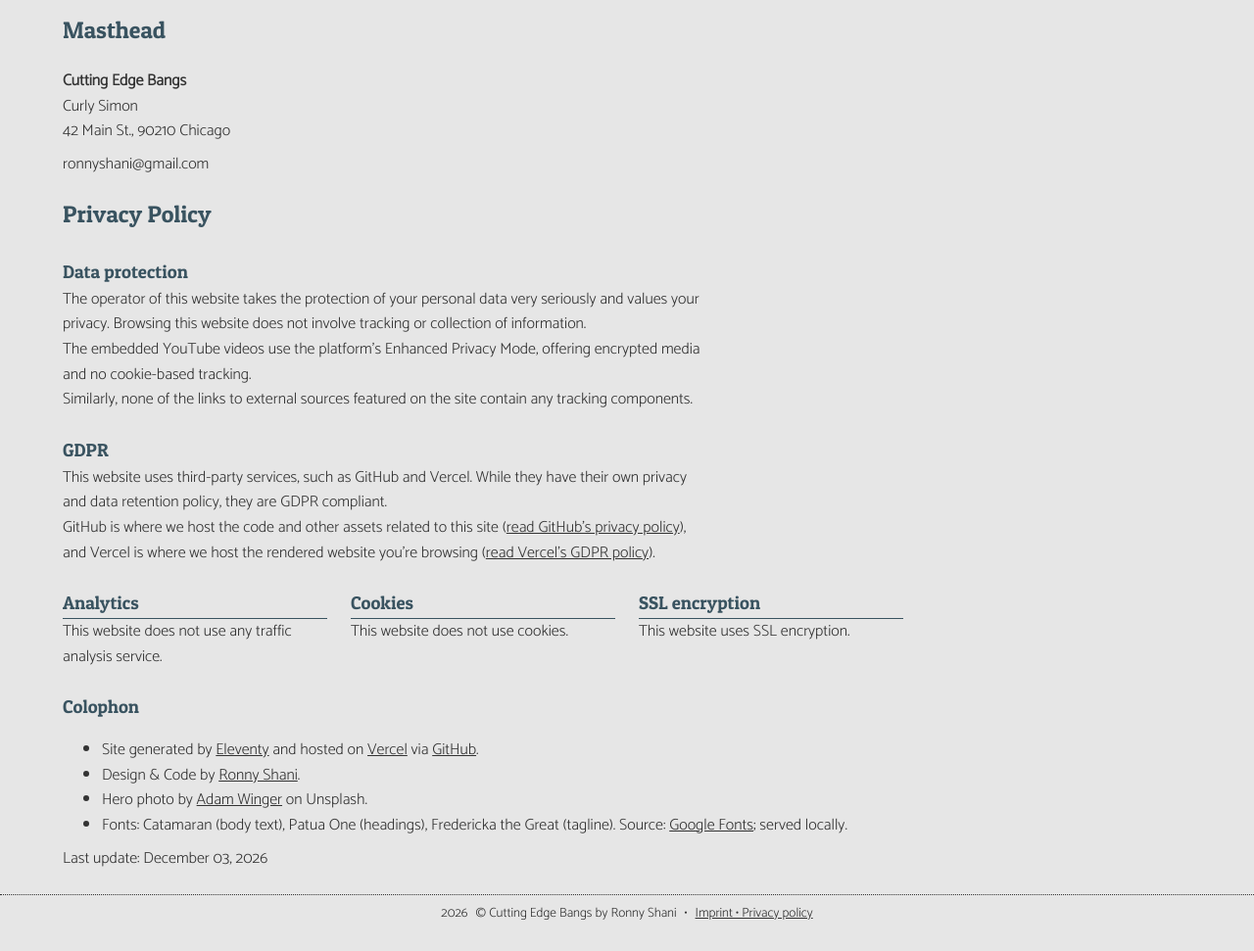
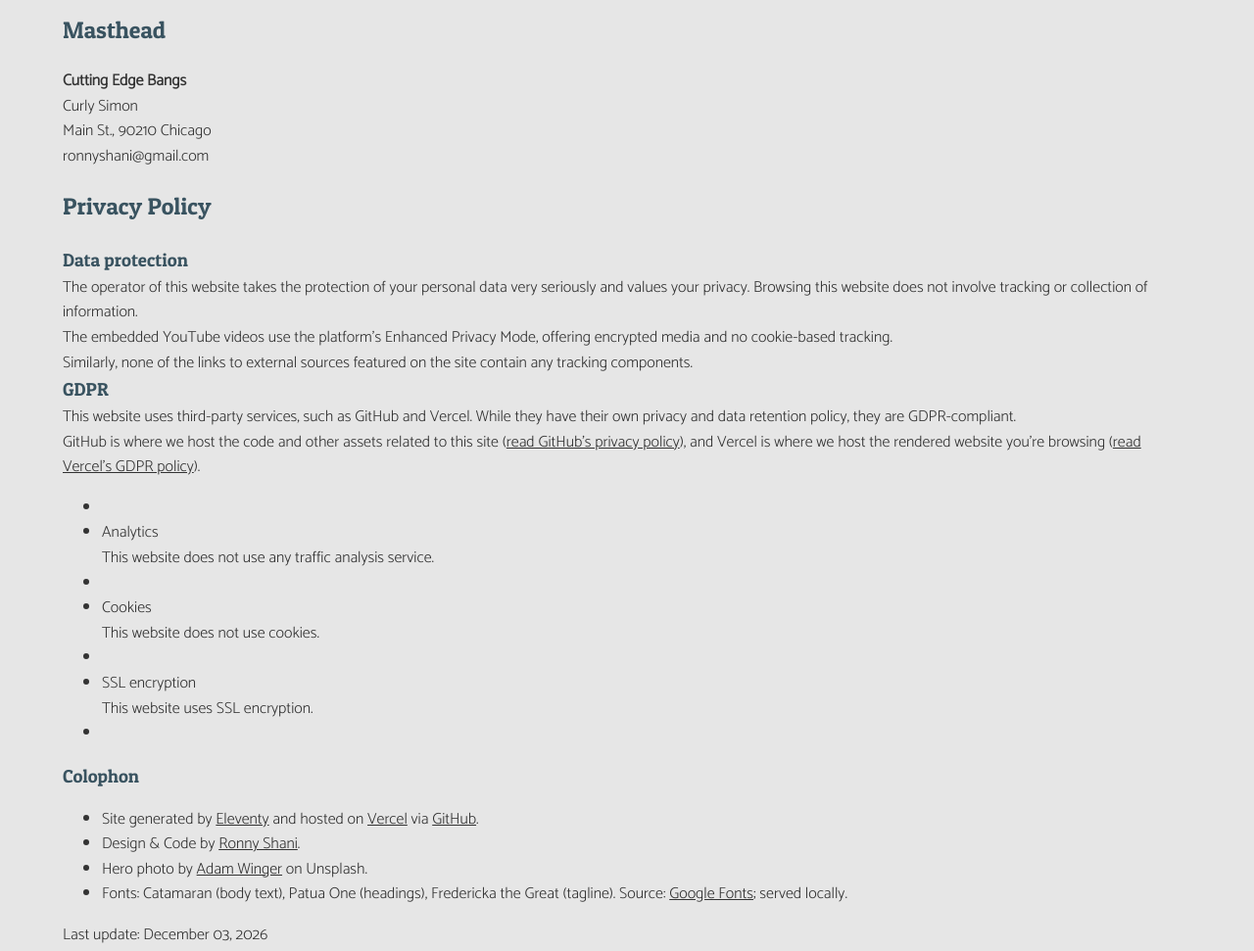
Before and after one commit to ironnysh/mighty, an Eleventy site: page src/imprint.md in a window 1280 px wide. Shown: the part 680-1651 px from the top of the page at 98% size. Built offline with nearby package versions, Linux system fonts and the light colour scheme; Eleventy itself is replaced by a stand-in of ours; files that its build step writes are made by us from their sources.

Commit message:
Update src/imprint.md (via Pages CMS)

```diff
--- a/src/imprint.md
+++ b/src/imprint.md
@@ -1,20 +1,17 @@
 ---
+title: Site Notice & Privacy Policy
 layout: default
-title: Site Notice & Privacy Policy
 ---
-<article class="{{ page.fileSlug }}">
+## Masthead
 
-## Masthead
 {% if settings.title and settings.contact.address | length %}
-<address>
 
 **{{ settings.title }}**
 
 {{ settings.author }}
 
-{{ settings.contact.address.street_number }} {{ settings.contact.address.street }},
-{{ settings.contact.address.postcode }} {{ settings.contact.address.city }}
-</address>
+{{ settings.contact.address.street\_number }} {{ settings.contact.address.street }}, {{ settings.contact.address.postcode }} {{ settings.contact.address.city }}
+
 {% endif %}
 
 {% if settings.contact.email %}{{ settings.contact.email }}{% endif %}
@@ -22,6 +19,7 @@
 ## Privacy Policy
 
 ### Data protection
+
 The operator of this website takes the protection of your personal data very seriously and values your privacy. Browsing this website does not involve tracking or collection of information.
 
 The embedded YouTube videos use the platform’s Enhanced Privacy Mode, offering encrypted media and no cookie-based tracking.
@@ -29,25 +27,29 @@
 Similarly, none of the links to external sources featured on the site contain any tracking components.
 
 ### GDPR
-This website uses third-party services, such as GitHub and Vercel. While they have their own privacy and data retention policy, they are GDPR compliant.
+
+This website uses third-party services, such as GitHub and Vercel. While they have their own privacy and data retention policy, they are GDPR-compliant.
 
 GitHub is where we host the code and other assets related to this site ([read GitHub’s privacy policy](https://help.github.com/articles/github-privacy-statement/)), and Vercel is where we host the rendered website you're browsing ([read Vercel’s GDPR policy](https://vercel.com/legal/privacy-policy)).
 
-<ul class="columns">
-{% for privacy in texts.privacy %}
-<li>
+*   {% for privacy in texts.privacy %}
 
-### {{ privacy.title }}
-{{ privacy.summary }}
-</li>
-{% endfor %}
-</ul>
+*   {{ privacy.title }}
+
+    {{ privacy.summary }}
+
+*   {% endfor %}
+
 
 ### Colophon
-- Site generated by [Eleventy](https://www.11ty.dev) and hosted on [Vercel](https://vercel.com) via [GitHub](https://github.com).
-- Design & Code by [Ronny Shani](https://ironnysh.com).
-- Hero photo by [Adam Winger](https://unsplash.com/@awcreativeut) on Unsplash.
-- Fonts: Catamaran (body text), Patua One (headings), Fredericka the Great (tagline). Source: [Google Fonts](https://fonts.google.com); served locally.
 
-<time datetime="{{ helpers.lastUpdate() }}">Last update: {{ helpers.lastUpdate() }}</time>
-</article>
+*   Site generated by [Eleventy](https://www.11ty.dev) and hosted on [Vercel](https://vercel.com) via [GitHub](https://github.com).
+
+*   Design & Code by [Ronny Shani](https://ironnysh.com).
+
+*   Hero photo by [Adam Winger](https://unsplash.com/@awcreativeut) on Unsplash.
+
+*   Fonts: Catamaran (body text), Patua One (headings), Fredericka the Great (tagline). Source: [Google Fonts](https://fonts.google.com); served locally.
+
+
+Last update: {{ helpers.lastUpdate() }}
```
